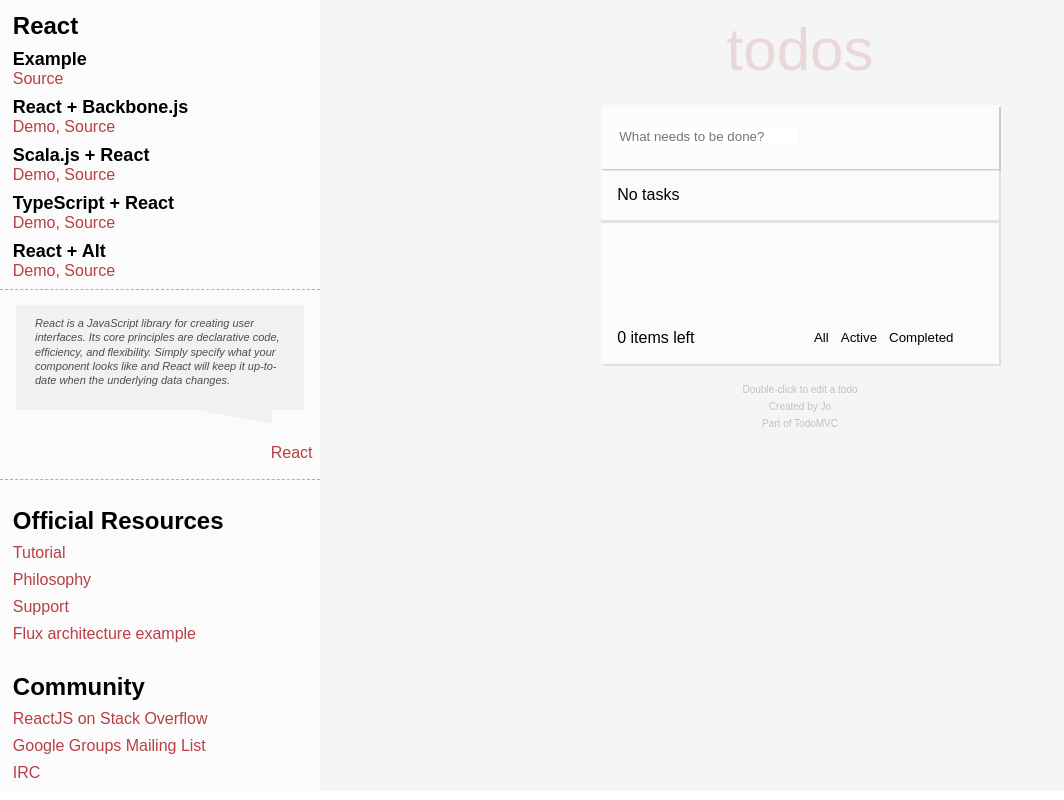
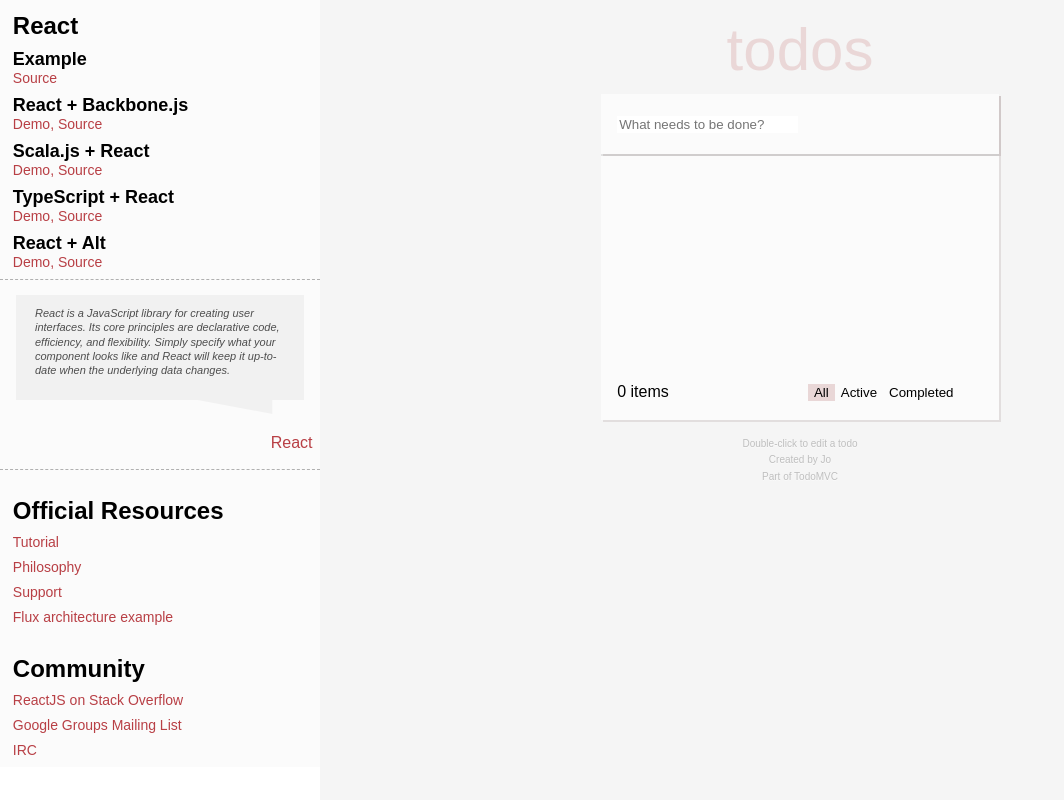
Before and after one commit to verekia/redux-todo, a Next.js app: page / in a window 1280 px wide. Shown: the whole page, without its empty margins (0-1064 px from the left). Built offline with nearby package versions, Linux system fonts and the light colour scheme.

Commit message:
buttons to change state and selectors

```diff
--- a/lib/redux.js
+++ b/lib/redux.js
@@ -1,12 +1,14 @@
 const ADD = 'ADD'
 const COMPLETE = 'COMPLETE'
-
+const VIEW = 'VIEW'
 
 export const complete = () => ({ type: COMPLETE })
 export const add = payload => ({ type: ADD, payload })
+export const view = payload => ({ type: VIEW, payload })
 
 const defaultState = {
-  todos: []
+  todos: [],
+  reading: "all"
 }
 
 const reducer = (state = defaultState, action) => {
@@ -14,24 +16,23 @@
     case ADD:
       return {
         ...state,
-        todos: [action.payload, ...state.todos],
-        unfinishedTasks: state.unfinishedTasks + 1
+        todos: [action.payload, ...state.todos]
       }
     case COMPLETE:
-      return { ...state, done: true }
+      return { ...state, todos: state.todos.map(todo => todo.id === action.payload ? todo.done = true : todo) }
+    case VIEW:
+      return { ...state, reading: action.payload }
     default:
       return state
   }
 }
 
-// Selectors are where you can expose which property of the state
-// is accessible to the useSelector hook. This is also where you
-// can *derive* data. For instance, we calculate doubleCount inside
-// the selector, not in the state itself. An other typical case is
-// to have a list in the store, and to filter or sort that list
-// in a selector.
 
-export const unfinishedTaskSelector = state => state.todos ? state.todos.length : 0
-// export const doubleCountSelector = state => state.count * 2
+export const tasks = state => state.todos
+export const reading = state => state.reading
+export const tasksLengthAll = state => state.todos ? state.todos.length : 0
+export const tasksLengthIncomplete = state => state.todos ? state.todos.filter(t => !t.done) : 0
+export const tasksLengthComplete = state => state.todos ? state.todos.filter(t => t.done) : 0
+
 
 export default reducer
--- a/pages/index.js
+++ b/pages/index.js
@@ -1,32 +1,35 @@
 import { useState } from 'react'
 
-import { useSelector, createSelector, useDispatch } from 'react-redux'
+import { useSelector, useDispatch } from 'react-redux'
 
-import { unfinishedTaskSelector } from '../lib/redux'
+import { complete, add, view, reading, tasks, tasksLengthAll } from '../lib/redux'
+
 
 const IndexPage = () => {
-  const [todos, setTodos] = useState([])
   const [inputValue, setInputValue] = useState('')
-  const tasks = useSelector(unfinishedTaskSelector)
+  const todos = useSelector(tasks)
+  const read = useSelector(reading)
+  const numberTasks = useSelector(tasksLengthAll)
+  const dispatch = useDispatch()
 
   const handleSubmit = e => {
     e.preventDefault()
     let id = Math.random()
-    console.log(id)
-    setTodos([...todos, { id, content: inputValue, done: false }])
+    dispatch(add({ id, content: inputValue, done: false }))
     setInputValue('')
   }
 
   const toggleTodo = t => {
-    let newTodos = todos
-    newTodos = newTodos.map(todo => {
-      if (todo.id === t) return { ...todo, done: !todo.done }
-      return todo
-    })
-    setTodos(newTodos)
+    let todo = todos.filter(to => to.id === t)
+    todo = todo[0]
+    todo.done = true
+    dispatch(complete(t))
   }
 
-
+  const toggleReading = r => {
+    dispatch(view(r))
+    console.log()
+  }
 
   return (
     <div className="horizontal-or-flex-only">
@@ -80,11 +83,11 @@
       </div>
       <div className="horizontal-or-flex-only background align-items-center flex-direction-column">
         <div
-          className="horizontal-or-flex-only background-items justify-content-space-between flex-direction-column fourty-high">
+          className="horizontal-or-flex-only background-items justify-content-space-between flex-direction-column">
           <div className="background-title horizontal-or-flex-only justify-content-space-around">
             <h1>todos</h1>
           </div>
-          <div className="background-todos drop-shadow-edge">
+          <div className="background-todos horizontal-or-flex-only flex-direction-column flex-grow-10 drop-shadow-edge">
             <form onSubmit={handleSubmit} className="horizontal-or-flex-only background-todos-twenty-five drop-shadow-edge">
               <div className="horizontal-or-flex-only padding-edge align-items-center">
                 <i className="fas fa-chevron-down"></i>
@@ -93,7 +96,7 @@
             </form>
             <div className="horizontal-or-flex-only background-todos-fifty-five flex-direction-column flex-grow-10">
               {
-                todos.length > 0 ?
+                todos ?
                   todos.map(t => (
                     <div className="horizontal-or-flex-only padding-edge align-items-center grey-solid-top-bottom justify-content-flex-start background-todos-half" key={t.id}>
                       <input type="radio" onChange={() => toggleTodo(t.id)} checked={t.done ? true : false} />
@@ -111,13 +114,13 @@
             <div
               className="horizontal-or-flex-only background-todos-twenty justify-content-flex-start align-items-center">
               <div className="horizontal-or-flex-only justify-content-flex-start half-width padding-edge">
-                <p>{tasks} items left</p>
+                <p>{numberTasks} items</p>
               </div>
               <div className="horizontal-or-flex-only justify-content-flex-start half-width">
                 <div className="horizontal-or-flex-only justify-content-space-around state-tasks">
-                  <button>All</button>
-                  <button>Active</button>
-                  <button>Completed</button>
+                  <button onClick={() => toggleReading("reading")} className={read === "done" || read === "undone" ? "button-mode" : "button-mode-active"}>All</button>
+                  <button onClick={() => toggleReading("undone")} className={read === "undone" ? "button-mode-active" : "button-mode"}>Active</button>
+                  <button onClick={() => toggleReading("done")} className={read === "done" ? "button-mode-active" : "button-mode"}>Completed</button>
                 </div>
               </div>
             </div>
--- a/styles/styles.css
+++ b/styles/styles.css
@@ -1,5 +1,18 @@
 .horizontal-or-flex-only {
   display: flex;
+}
+
+
+.button-mode {
+  border: none;
+  background-color: transparent;
+  cursor: pointer;
+}
+
+.button-mode-active {
+  border: none;
+  background-color: rgba(177, 104, 104, 0.247);
+  cursor: pointer;
 }
 
 .drop-shadow-edge {
@@ -43,10 +56,7 @@
   font-weight: lighter;
 }
 
-button {
-  border: none;
-  background-color: transparent;
-}
+
 
 .titles-medium {
   margin-bottom: 0px;
@@ -55,7 +65,7 @@
 
 .titles-smallest {
   margin-top: 0px;
-  font-size: 16px;
+  font-size: 14px;
   margin-bottom: 9px;
   color: #b83f45;
 }
@@ -112,6 +122,7 @@
 }
 
 .background {
+  height: 100vh;
   width: 75%;
   background-color: #f5f5f5;
 }
@@ -156,15 +167,16 @@
 }
 
 .background-todos-twenty-five {
-  height: 25%;
+  height: 70.1px;
 }
 
 .background-todos-fifty-five {
-  height: 55%;
+  min-height: 154px;
 }
 
 .background-todos-twenty {
-  height: 20%;
+  min-height: 56.1px;
+  padding-top: 56.1px;
 }
 
 .half-width {
@@ -175,9 +187,6 @@
   height: 50%;
 }
 
-.fourty-high {
-  height: 40%
-}
 
 .flex-grow-10 {
   flex-grow: 10;
@@ -194,14 +203,17 @@
 }
 
 .background-credits {
-  max-height: 50px;
+  min-height: 50px;
   height: 50px;
+  margin-top: 15px;
 }
 
 .background-todos {
-  height: 60%;
+  min-height: 60%;
+  max-height: 590px;
   background-color: #fbfbfb;
 }
+
 
 .justify-content-space-around {
   justify-content: space-around;
```
